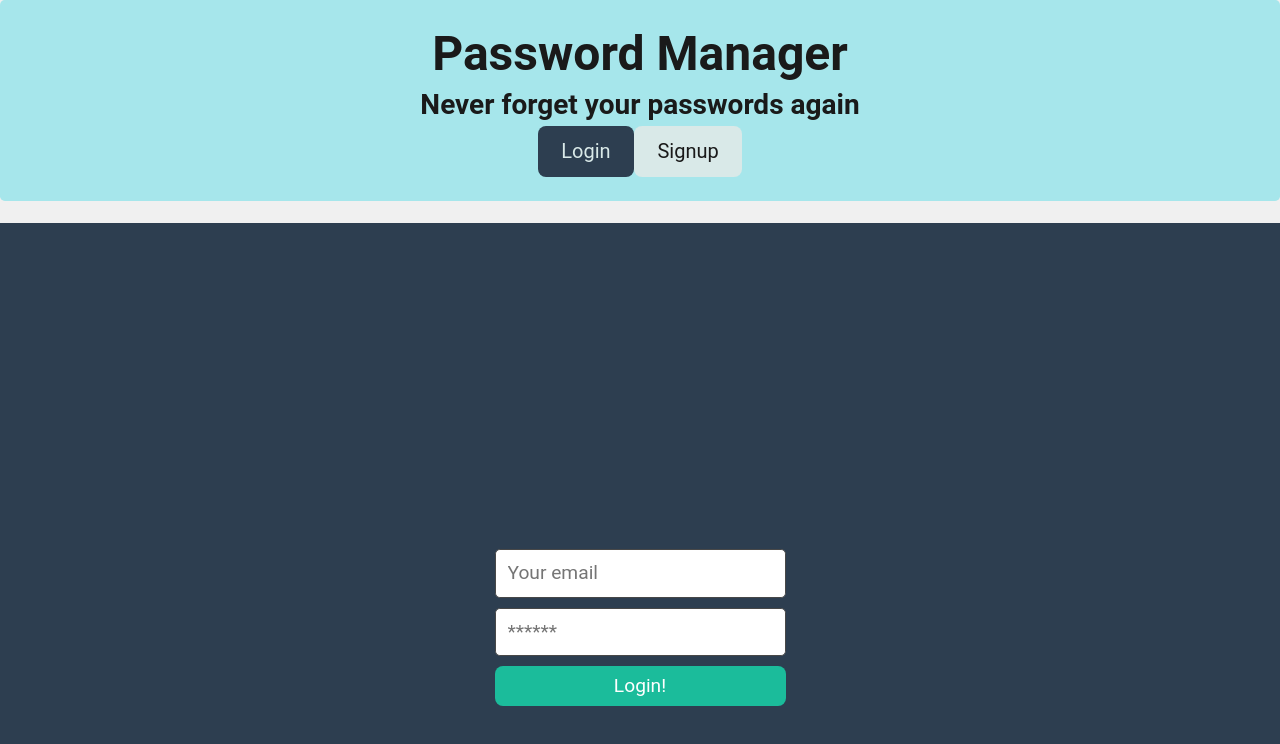
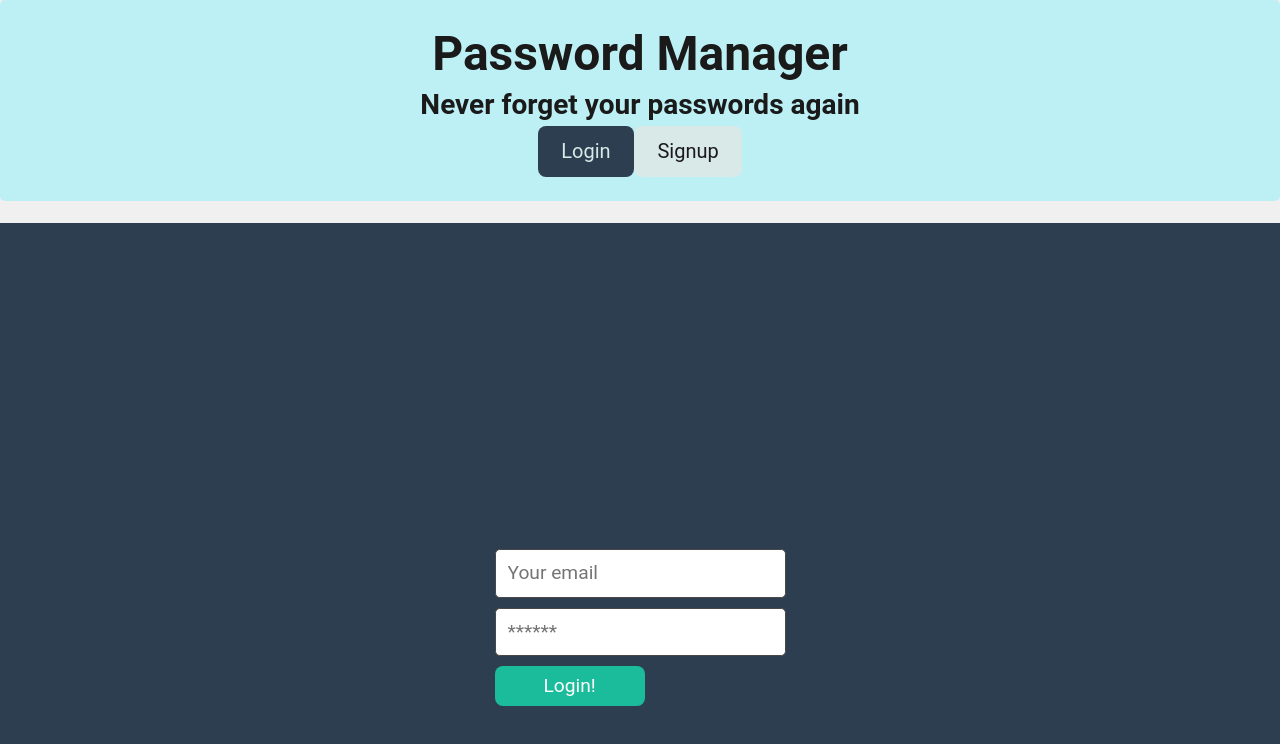
Before and after one commit to pg1219/project-3-password-manager, a React (Create React App) app in the folder client/: page /login in a window 1280 px wide. Shown: the top 744 px of the page. Built offline with nearby package versions, Linux system fonts and the light colour scheme.

Commit message:
added css to pwform

```diff
--- a/client/src/index.css
+++ b/client/src/index.css
@@ -352,13 +352,24 @@ html,
 body {
   min-height: 100%;
 }
+.inputs-container {
+  width: 100%; /* Make the container take up the full width */
+  display: flex;
+  flex-direction: column; /* Align inputs vertically */
+  gap: 1rem; /* Add spacing between inputs */
+}
+
+.custom-h4 {
+  margin-top: 1rem; /* Adjust the value to move the element higher */
+}
+
 
 body {
   margin: 0;
   padding: 0;
   font-family: 'Roboto', 'Helvetica', 'Arial', sans-serif;
   font-size: 18px;
-  color: #f0dfdf; /* Changed the text color to a dark shade for better readability */
+  color: #c6deed; /* Changed the text color to a dark shade for better readability */
   background-color: #f0f0f0; /* Changed the background color to a light gray */
 }
 
@@ -385,7 +396,8 @@ h3 {
 }
 
 h4 {
-  font-size: 1.5rem;
+  font-size: 1.5rem; text-align: center;
+
 }
 
 h5 {
@@ -930,7 +942,7 @@ a:hover {
 }
 
 .bg-info {
-  background-color: #a6e6eb !important;
+  background-color: #b6f1f6dd !important;
 }
 
 .bg-danger {
@@ -981,17 +993,18 @@ a:hover {
 .btn {
   text-align: center;
   display: inline-block;
-  padding: 0.5rem 1.2rem;
+  padding: 0.5rem 3rem; /* Wider padding horizontally */
   margin: 0;
   text-decoration: none;
-  font-size: 1.2rem; /* Updated font size to 1.2rem */
-  border-radius: 0.5rem; /* Updated border radius to 0.5rem */
+  font-size: 1.2rem;
+  border-radius: 0.5rem;
   border: 1px solid transparent;
   outline: none;
   color: #1a1a1a;
-  background-color: #aeaeae; /* Updated background color to #aeaeae */
+  background-color: #aeaeae;
   transition: color 0.2s ease-in-out, background-color 0.2s ease-in-out;
 }
+
 
 .btn:hover {
   background-color: #cecece;
@@ -1012,10 +1025,28 @@ a:hover {
 }
 
 .btn.btn-block {
-  width: 100%;
+  width: auto; /* Let the content determine the width */
   display: block;
   text-align: center;
-}
+  padding: 0.5rem 3rem; /* Adjust padding for better fit */
+  margin: 0;
+  text-decoration: none;
+  font-size: 1.2rem;
+  border-radius: 0.5rem;
+  border: 1px solid transparent;
+  outline: none;
+  color: #1a1a1a;
+  background-color: #aeaeae;
+  transition: color 0.2s ease-in-out, background-color 0.2s ease-in-out;
+}
+/* Your existing styles */
+
+.flex-center {
+  display: flex;
+  justify-content: center;
+  align-items: center;
+}
+
 
 .btn.btn-primary {
   background-color: #2d3e50;
--- a/client/src/pages/Pwform.js
+++ b/client/src/pages/Pwform.js
@@ -30,15 +30,16 @@ const CreatePass = ({ _id }) => {
 
     return (
       <div>
-
         {Auth.loggedIn() ? (
           <>
-            <h4>Add a website, username and password below.</h4>
+           <h4 className="text-center custom-h4">Add a website, username and password below.</h4>
+
             <form
               className="flex-row justify-center justify-space-between-md align-center"
               onSubmit={handleFormSubmit}
             >
-              <div className="col-12 col-lg-9">
+             <div className="col-12 col-lg-10"> {/* Adjusted column size */}
+  <div className="inputs-container"> {/* New container for inputs */}
     <input
       placeholder="Add a website..."
       value={createPass.loginTo}
@@ -58,12 +59,17 @@ const CreatePass = ({ _id }) => {
       onChange={(event) => setCreatePass(event.target.value)}
     />
   </div>
+</div>
 
-              <div className="col-12 col-lg-3">
+
+              <div className="col-12 col-lg-9 flex-center"> {/* Use the same class for consistency */}
+                <div className="button-container"> {/* New container for the button */}
                   <button className="btn btn-info btn-block py-3" type="submit">
                     Add Credentials
                   </button>
                 </div>
+              </div>
+
               {error && (
                 <div className="col-12 my-3 bg-danger text-white p-3">
                   {error.message}
```
Lines whose indentation alone changed are shown as unchanged.
